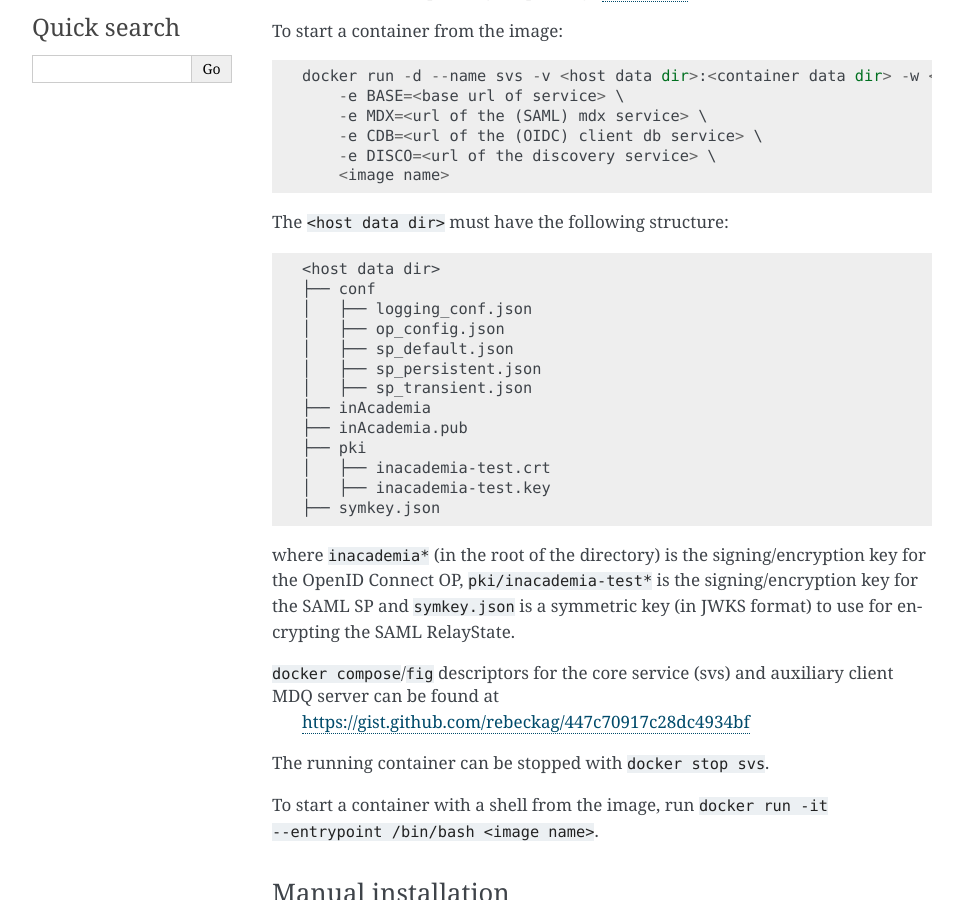
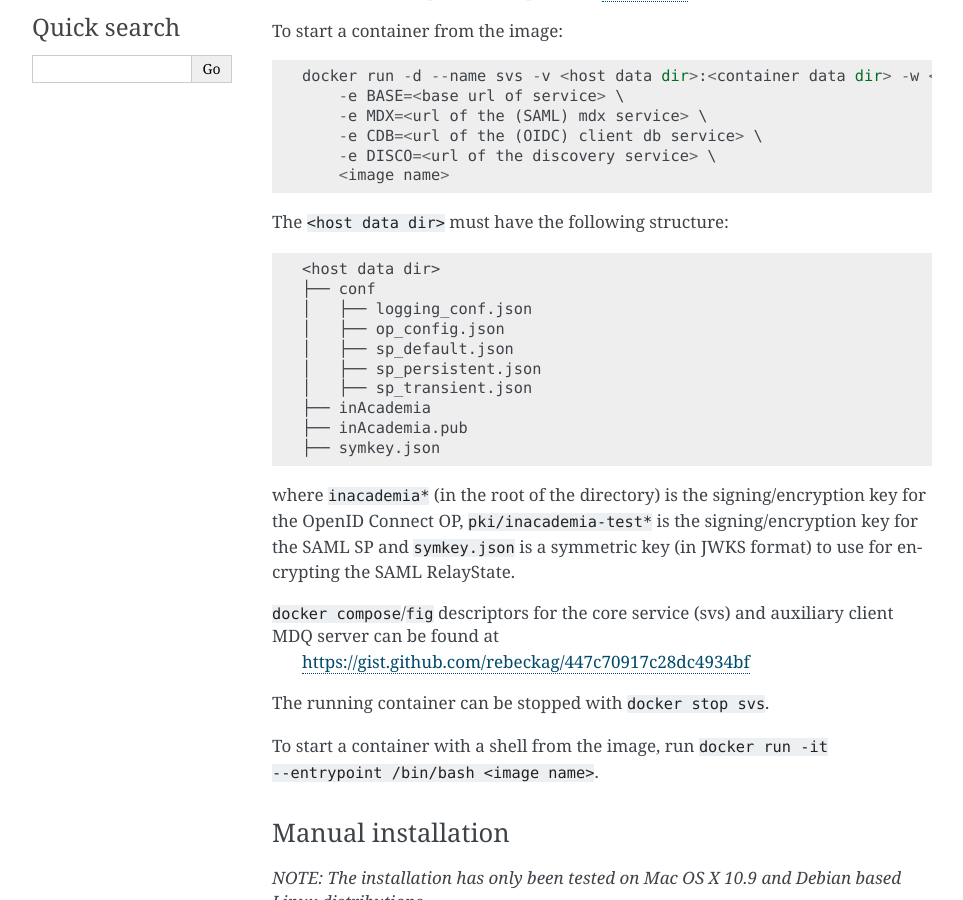
Before and after one commit to saxtouri/svs, a Sphinx documentation site: the page built from doc/setup.rst, in a window 1280 px wide and 900 px high, scrolled down 485 px. Shown: the whole window, without its empty margins (148-1111 px from the left). Built offline with Sphinx 7.4.7, drawn with Linux system fonts in a browser that asks for light colours.

Commit message:
Update setup documentation: removed 'pki' directory from content of host dir.

```diff
--- a/doc/setup.rst
+++ b/doc/setup.rst
@@ -39,9 +39,6 @@ The ``<host data dir>`` must have the following structure::
     │   ├── sp_transient.json
     ├── inAcademia
     ├── inAcademia.pub
-    ├── pki
-    │   ├── inacademia-test.crt
-    │   ├── inacademia-test.key
     ├── symkey.json
 
 where ``inacademia*`` (in the root of the directory) is the signing/encryption key for the OpenID Connect OP,
```
